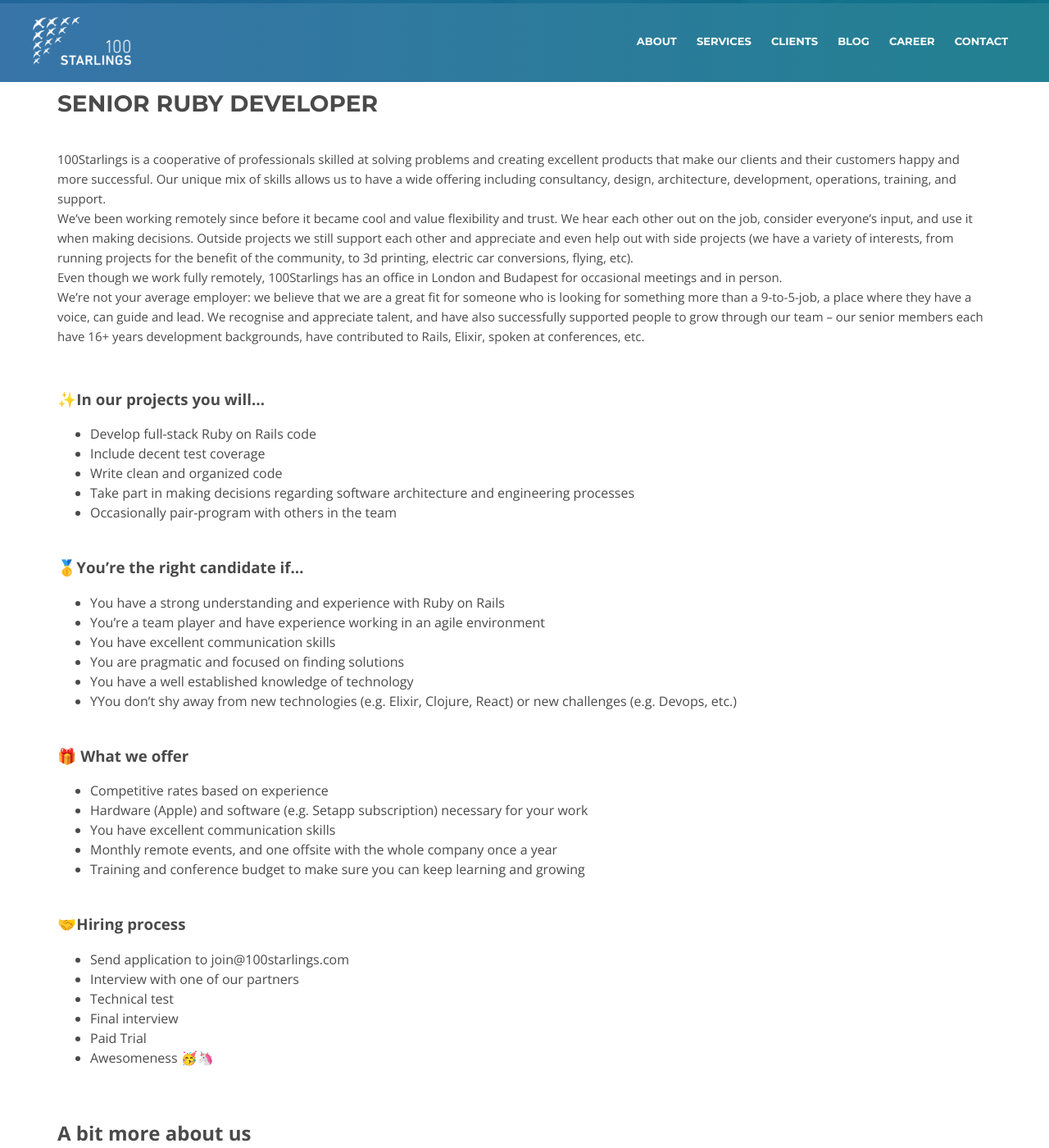
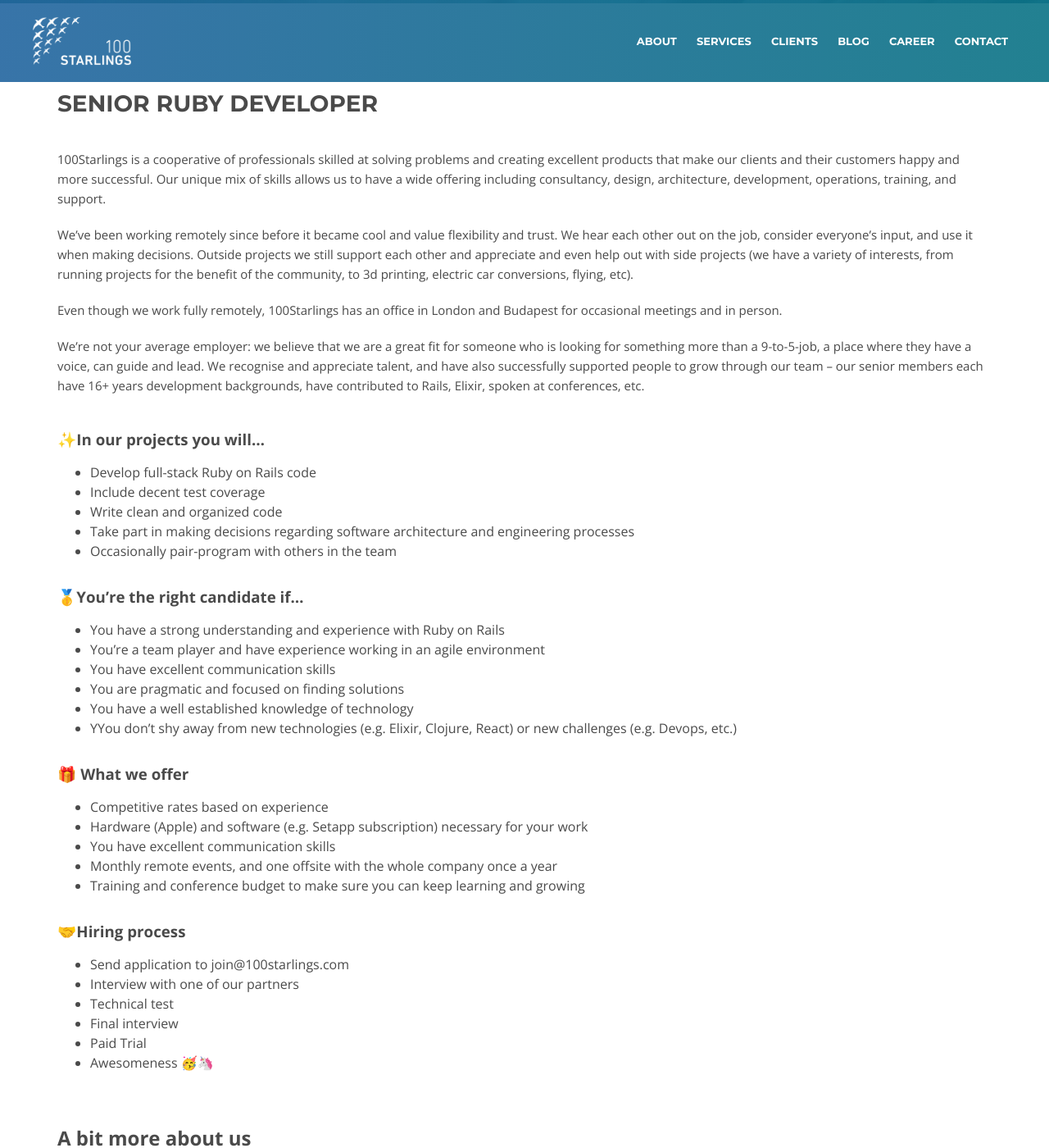
Before and after one commit to 100Starlings/100starlings.github.io, a Jekyll site: the page built from career/senior-ruby-developer.html, in a window 1280 px wide and 1400 px high, scrolled down 396 px. Shown: the whole window at 82% size. Built offline with Jekyll 4.4.1, drawn with Linux system fonts in a browser that asks for light colours; nearby versions of some CDN libraries; comment, search, counter and statistics services are not loaded.

Commit message:
Removed linebreaks, added CSS classes and changed the div and a tag

```diff
--- a/_sass/_base.scss
+++ b/_sass/_base.scss
@@ -55,6 +55,11 @@ p {
     line-height: 24px;
     font-weight: 400;
     color: #4a4a4a;
+}
+
+h3  {
+    margin-top: 2rem;
+    margin-bottom: 1rem;
 }
 
 hr {
@@ -541,6 +546,15 @@ section.content h1 {
     padding: 10px 0;
 }
 
+.ad-title   {
+    margin-bottom:  1.5rem !important;
+}
+
+.career-adv-title   {
+    text-decoration: none;
+    color: white;
+}
+
 section.content h1.title-center {
     text-align: center;
 }
--- a/career.html
+++ b/career.html
@@ -10,10 +10,11 @@ permalink: /career/
 </section>
 
 <section class="content" id="career">
-  <div class="container">
+  <class class="container">
     {% for advert in site.pages %}
     {% if advert.path contains "career/" %}
-      <div onclick="location.href='{{ advert.url }}';" style="cursor: pointer;" class="career-adv"><a style="text-decoration: none;">{{ advert.title }}</a></div>
+    <a href="{{ advert.url }}" class="career-adv"><div class="career-adv-title">{{ advert.title }}</div></a>
+    </class>
     {% endif %}
     {% endfor %}
   </div>
--- a/career/senior-ruby-developer.html
+++ b/career/senior-ruby-developer.html
@@ -4,31 +4,33 @@ title: Senior Ruby Developer
 permalink: /career/senior-ruby-developer/
 ---
 
-<h1>Senior Ruby Developer</h1>
+<h1 class="ad-title">Senior Ruby Developer</h1>
 
 <p>
-  <br>
   100Starlings is a cooperative of professionals skilled at solving problems and creating excellent products that make
   our clients and their customers happy and more successful. Our unique mix of skills allows us to have a wide offering
   including consultancy, design, architecture, development, operations, training, and support.
-  <br>
+</p>
+<p>
   We’ve been working remotely since before it became cool and value flexibility and trust. We hear each other out on the
   job, consider everyone’s input, and use it when making decisions. Outside projects we still support each other and
   appreciate and even help out with side projects (we have a variety of interests, from running projects for the benefit
   of the community, to 3d printing, electric car conversions, flying, etc).
-  <br>
+</p>
+  <p>
   Even though we work fully remotely, 100Starlings has an office in London and Budapest for occasional meetings and in
   person.
-  <br>
+</p>
+<p>
   We’re not your average employer: we believe that we are a great fit for someone who is looking for something more than
   a 9-to-5-job, a place where they have a voice, can guide and lead. We recognise and appreciate talent, and have also
   successfully supported people to grow through our team – our senior members each have 16+ years development
   backgrounds, have contributed to Rails, Elixir, spoken at conferences, etc.
-  <br>
+
 </p>
 
 <h3>
-  <br>✨In our projects you will…
+  ✨In our projects you will…
 </h3>
 
 <ul>
@@ -40,7 +42,7 @@ permalink: /career/senior-ruby-developer/
 </ul>
 
 <h3>
-  <br>🥇You’re the right candidate if…
+  🥇You’re the right candidate if…
 </h3>
 
 <ul>
@@ -53,7 +55,7 @@ permalink: /career/senior-ruby-developer/
 </ul>
 
 <h3>
-  <br>🎁 What we offer
+  🎁 What we offer
 </h3>
 
 <ul>
@@ -65,7 +67,7 @@ permalink: /career/senior-ruby-developer/
 </ul>
 
 <h3>
-  <br>🤝Hiring process
+  🤝Hiring process
 </h3>
 
 <ul>
```
Also changed, not shown: Gemfile (line endings or trailing spaces), Gemfile.lock, 1 other file.
